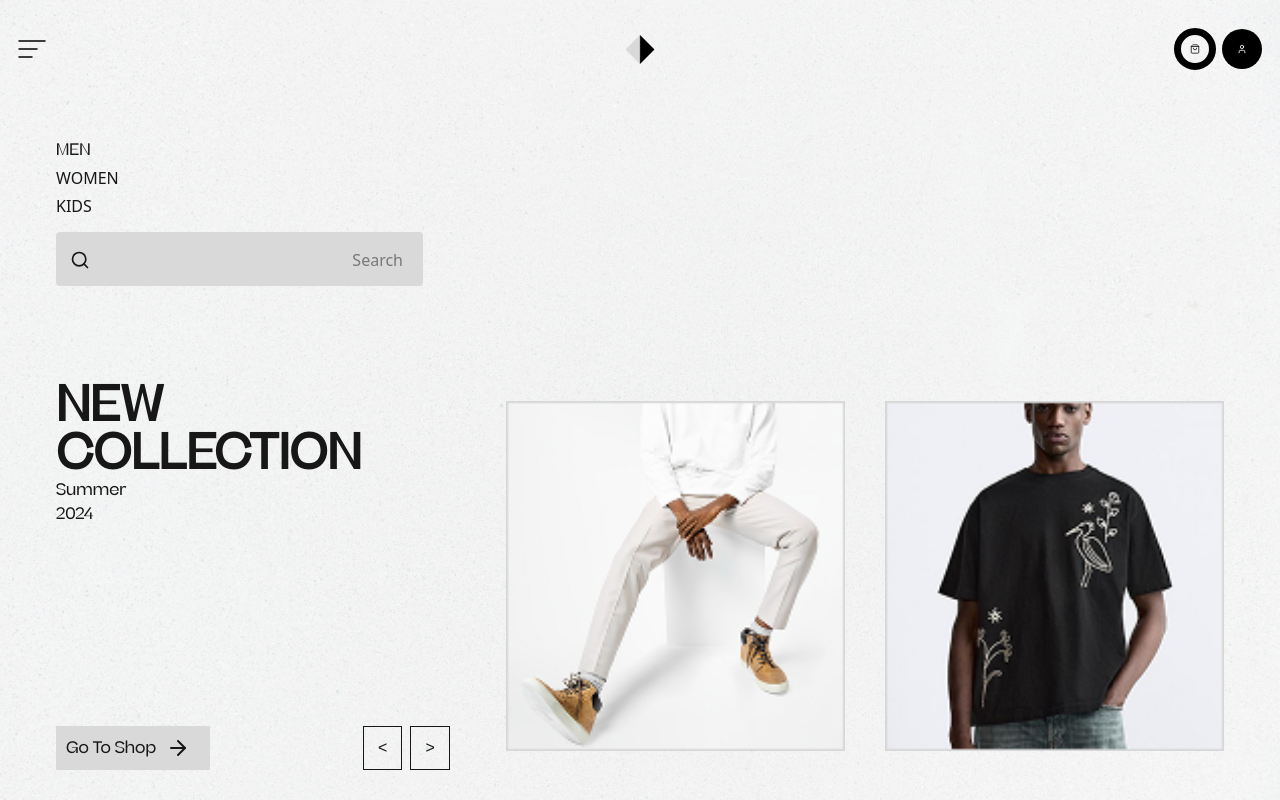
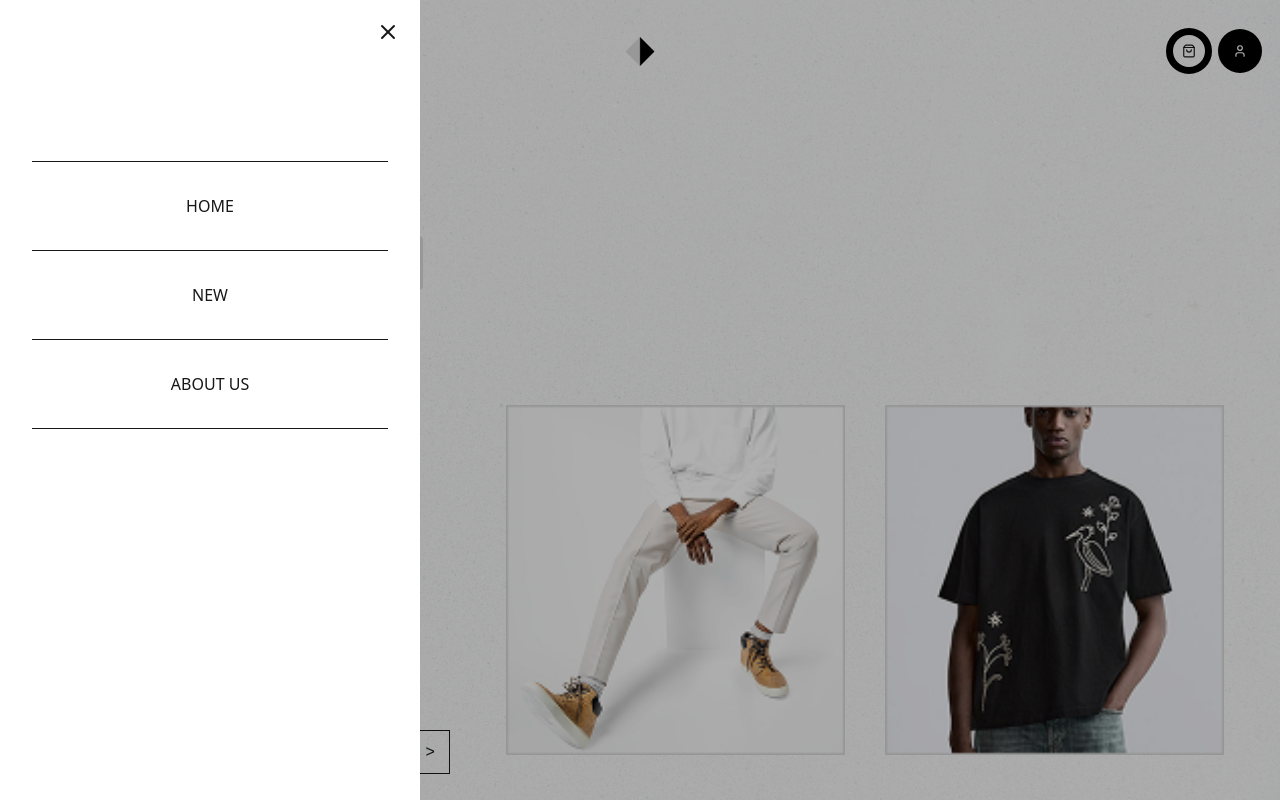
Before and after one commit to Balapanovarlan/crocos_test_project, a Next.js app: page / in a window 1280 px wide. Both pictures are taken after a click on the button 32 px from the left and 49 px from the top of the page. Shown: the top 800 px of the page. Built offline with nearby package versions, Linux system fonts and the light colour scheme.

Commit message:
Add Sidebar header, fixing links in the project

```diff
--- /dev/null
+++ b/app/cart/page.tsx
@@ -0,0 +1,7 @@
+import React from 'react'
+
+export default function cartPage() {
+  return (
+    <div>kk</div>
+  )
+}
--- a/app/components/Header/Header.tsx
+++ b/app/components/Header/Header.tsx
@@ -1,28 +1,43 @@
-import Image from 'next/image'
-import burgerMenuIcon from '@/public/icons/burger_menu.svg'
-import logo from '@/public/icons/logo.svg'
-import { ShoppingBagIcon, User } from 'lucide-react'
+import Image from "next/image";
+import burgerMenuIcon from "@/public/icons/burger_menu.svg";
+import logo from "@/public/icons/logo.svg";
+import { ShoppingBagIcon, User } from "lucide-react";
+import { HeaderProps } from "@/app/types/types";
+import Link from "next/link";
 
-export const Header = () => {
+export const Header = ({ setIsOpen }: HeaderProps) => {
   return (
-    <header className='py-7 px-4.5 relative'>
-      <div className='flex items-center justify-between'>
-        <button><Image src={burgerMenuIcon} alt='Menu'/></button>
-        <div className='absolute left-1/2 transform -translate-x-1/2'>
-          <Image src={logo} alt='Logo' width={29} height={29} />
+    <header className="py-7 px-4.5 relative">
+      <div className="flex items-center justify-between">
+        <button onClick={() => setIsOpen(true)} className="cursor-pointer">
+          <Image src={burgerMenuIcon} alt="Menu" />
+        </button>
+        <Link href="/" className="absolute left-1/2 transform -translate-x-1/2">
+          <Image src={logo} alt="Logo" width={29} height={29} />
+        </Link>
+        <div className="flex items-center gap-1.5">
+          {/* <a href="" className='-rotate-45 bg-black p-[15px] rounded-full hover:bg-black/50 transition-colors duration-100 ease-in-out active:scale-105'>
+            <HeartIcon width={14} height={14} color='white'/>
+          </a> */}
+          <Link
+            href="/cart"
+            className="border-[7px] border-black rounded-full active:scale-105"
+          >
+            <div className="p-2.25 rounded-full text-xs hover:bg-black/50 hover:text-white">
+              <ShoppingBagIcon width={14} height={14} />
+            </div>
+          </Link>
+          <Link
+            href=""
+            className="bg-black p-[15px] text-white  rounded-full
+          hover:bg-black/50 transition-colors duration-100 ease-in-out
+            active:scale-105
+          "
+          >
+            <User width={14} height={14} />
+          </Link>
         </div>
-        <div className='flex items-center gap-1.5'>
-          <a className='border-[7px] border-black rounded-full'>
-            <div className='p-2.25 rounded-full text-xs'>
-               <ShoppingBagIcon width={10} height={10}/>
-             </div>
-          </a>
-          <a href="" className='bg-black p-[15px] text-white  rounded-full '>
-            <User width={10} height={10}/>
-          </a>
-        </div>
-
       </div>
     </header>
-  )
-}
+  );
+};
--- /dev/null
+++ b/app/components/SidebarMain/SidebarMain.tsx
@@ -0,0 +1,55 @@
+import { SidebarProps } from "@/app/types/types";
+import { X } from "lucide-react";
+import Link from "next/link";
+import React from "react";
+
+export default function SidebarMain({ isOpen, setIsOpen }: SidebarProps) {
+  return (
+    <>
+      {isOpen && (
+        <div
+          className="fixed inset-0 bg-black/30 z-40"
+          onClick={() => setIsOpen(false)}
+        />
+      )}
+
+      <div
+        className={`fixed top-0 left-0 h-screen w-105 bg-white text-text-gray/87 z-50 transform transition-transform duration-300 ${
+          isOpen ? "translate-x-0" : "-translate-x-full"
+        }`}
+      >
+        <div className="relative text-5 text-text-gray/87 uppercase font-medium">
+          <button
+            onClick={() => setIsOpen(false)}
+            className="absolute top-5 right-5"
+          >
+            <X />
+          </button>
+
+          <div className="flex flex-col items-center gap-13.5">
+            <nav className="flex flex-col items-center justify-center  pt-40.25">
+              <Link
+                href="/"
+                className="flex w-full justify-center py-8 px-34.75 border-b-1 border-t-1 border-text-gray/10 hover:bg-text-gray/10 transition-colors ease-in-out"
+              >
+                Home
+              </Link>
+              <Link
+                href="/#new"
+                className="flex w-full justify-center py-8 px-34.75 border-b-1  border-text-gray/10  hover:bg-text-gray/10 transition-colors ease-in-out"
+              >
+                New
+              </Link>
+              <Link
+                href="/#about"
+                className="flex w-full justify-center py-8 px-34.75 border-b-1  border-text-gray/10  hover:bg-text-gray/10 transition-colors ease-in-out"
+              >
+                About Us
+              </Link>
+            </nav>
+          </div>
+        </div>
+      </div>
+    </>
+  );
+}
--- a/app/globals.css
+++ b/app/globals.css
@@ -15,6 +15,7 @@
   --color-light-gray: #D9D9D9;
   --color-footer-gray: #F5F5F5;
   --color-btn-gray: #A3A3A3;
+  --color-header-black: #000000;
   --breakpoint-xss: 24rem;
   --breakpoint-xs: 36rem;
   --breakpoint-xm: 70rem;
--- a/app/layout.tsx
+++ b/app/layout.tsx
@@ -1,30 +1,32 @@
-import localFont from 'next/font/local';
+"use client";
+import localFont from "next/font/local";
 import "./globals.css";
-import Footer from './components/Footer/Footer';
-import { Header } from './components/Header/Header';
-
+import Footer from "./components/Footer/Footer";
+import { Header } from "./components/Header/Header";
+import { useState } from "react";
+import SidebarMain from "./components/SidebarMain/SidebarMain";
 
 const beatrice = localFont({
-  src: '../public/fonts/beatrice-deck-trial/BeatriceDeckTRIAL.otf',
-  variable: '--font-beatriceDeckTrial',
-  display: 'swap',
-})
+  src: "../public/fonts/beatrice-deck-trial/BeatriceDeckTRIAL.otf",
+  variable: "--font-beatriceDeckTrial",
+  display: "swap",
+});
 
 export default function RootLayout({
   children,
 }: Readonly<{
   children: React.ReactNode;
 }>) {
+  const [isOpen, setIsOpen] = useState(false);
   return (
     <html lang="en">
       <body
         className={`${beatrice.variable} antialiased bg-[url(../public/images/noisy_background.png)]`}
       >
-        <Header/>
-        <main className='pb-20'>
-          {children}
-        </main>
-        <Footer/>
+        <Header setIsOpen={setIsOpen} />
+        <SidebarMain isOpen={isOpen} setIsOpen={setIsOpen} />
+        <main className="pb-20">{children}</main>
+        <Footer />
       </body>
     </html>
   );
--- a/app/page.tsx
+++ b/app/page.tsx
@@ -4,7 +4,7 @@ import NewThisSection from "./pages/Home/NewThisSection";
 
 export default function Home() {
   return (
-    <div className="pt-10 pl-4.5 flex flex-col gap-24  xm:px-14">
+    <div className="pt-3 xm:pt-10 pl-4.5 flex flex-col gap-24  xm:px-14">
       <HeroSection/>
       <NewThisSection/>
       <AboutSection/>
--- a/app/pages/Home/AboutSection.tsx
+++ b/app/pages/Home/AboutSection.tsx
@@ -7,7 +7,7 @@ import Image from 'next/image'
 
 export default function AboutSection() {
   return (
-    <section className="flex flex-col gap-5 pt-10">
+    <section id='about' className="flex flex-col gap-5 pt-10">
       <div className="flex flex-col items-center gap-3 font-beatrice">
         <h1 className="text-center text-5xl">Our Approach to fashion design</h1>
         <p className="w-full max-w-[685px] text-center">
--- a/app/pages/Home/HeroSection.tsx
+++ b/app/pages/Home/HeroSection.tsx
@@ -5,11 +5,12 @@ import CardItem from "../../components/CardItem/CardItem";
 import { ArrowRight } from "lucide-react";
 import whiteShirt from '@/public/icons/black_tshirt.png'
 import blackShirt from '@/public/images/white_slim.png'
+import Link from 'next/link';
 
 const HeroSection = () => {
   return (
-    <>
-        <div className=" flex flex-col w-full gap-3.5">
+    <section id='home' className='flex flex-col justify-center gap-12 xm:gap-24'>
+      <div className=" flex flex-col w-full gap-3.5">
         <div className="flex flex-col gap-1">
           <span className="font-beatrice">MEN</span>
           <span>WOMEN</span>
@@ -17,7 +18,7 @@ const HeroSection = () => {
         </div>
         <Search/>
       </div>
-      <section className="flex flex-col items-center gap-14 font-beatrice xm:w-full xm:flex-row xm:justify-between">
+      <div className="flex flex-col items-center gap-14 font-beatrice xm:w-full xm:flex-row xm:justify-between">
         <div className="xm:flex xm:flex-col xm:gap-50 ">
 
           <div className="container ">
@@ -32,10 +33,10 @@ const HeroSection = () => {
               <CardItem/>
             </div>
 
-            <a href='/products' className="flex gap-2.5 pl-2.5 pr-5 py-2.5 bg-light-gray">
+            <Link href='/products' className="flex gap-2.5 pl-2.5 pr-5 py-2.5 bg-light-gray">
               <span className="capitalize">Go to shop</span>
               <ArrowRight/>
-            </a>
+            </Link>
             <div className="hidden xm:flex xm:gap-2 ">
               <button className="px-3.5 py-2 border">{'<'}</button>
               <button className="px-3.5 py-2 border">{'>'}</button>
@@ -47,9 +48,9 @@ const HeroSection = () => {
             <Image src={whiteShirt} alt="white" width={366}/>
             <Image src={blackShirt} alt="black" width={366}/>
           </div>
-      </section>
+      </div>
 
-    </>
+    </section>
   )
 }
 
--- a/app/pages/Home/NewThisSection.tsx
+++ b/app/pages/Home/NewThisSection.tsx
@@ -3,7 +3,7 @@ import SwiperSlider from '@/app/components/SwiperSlider/SwiperSlider'
 
 const NewThisSection = () => {
   return (
-    <section className='font-beatrice flex flex-col gap-7 '>
+    <section id='new' className='font-beatrice flex flex-col gap-7 '>
         <div className='flex items-center '>
           <h1 className='text-5xl font-extrabold max-w-2xs uppercase'>New this week</h1>
           <span className='text-[20px] text-violet-600 '>{'(50)'}</span>
--- /dev/null
+++ b/app/types/types.ts
@@ -0,0 +1,8 @@
+export type HeaderProps = {
+  setIsOpen: React.Dispatch<React.SetStateAction<boolean>>;
+};
+
+export type SidebarProps = {
+  isOpen: boolean;
+  setIsOpen: React.Dispatch<React.SetStateAction<boolean>>;
+};
```
Also changed, not shown: app/components/SwiperSlider/SwiperSlider.tsx (+49 -39 lines).
